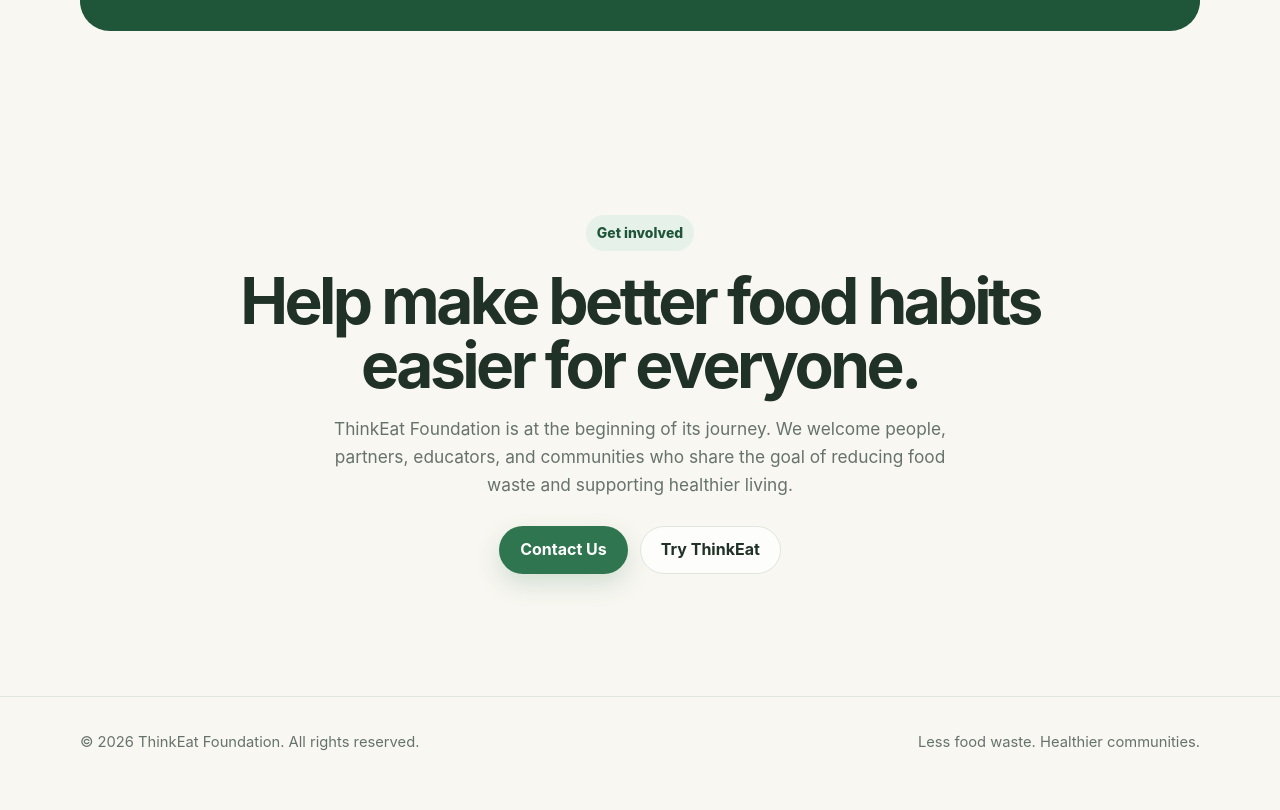
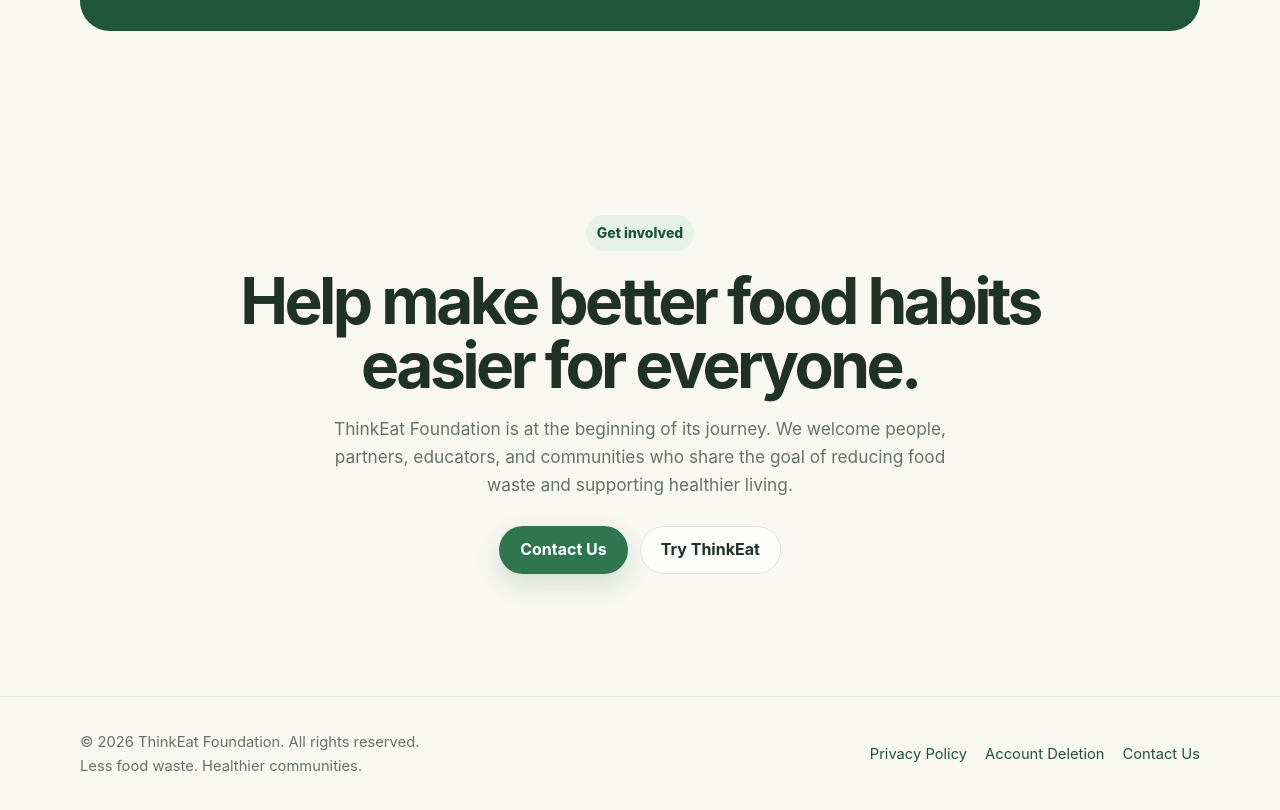
Before and after one commit to huangelenaa123-beep/thinkeat-org-website, a plain HTML site: page index.html in a window 1280 px wide. Shown: the part 3552-4362 px from the top of the page. Drawn offline with Linux system fonts and the light colour scheme.

Commit message:
docs: link privacy and account deletion from site footer

```diff
--- a/index.html
+++ b/index.html
@@ -156,6 +156,9 @@
       color:var(--muted);font-size:.92rem;
     }
     .footer-inner{display:flex;justify-content:space-between;gap:20px;flex-wrap:wrap}
+    .footer-legal{display:flex;gap:18px;align-items:center;flex-wrap:wrap}
+    .footer-legal a{color:var(--green-dark);text-decoration:none}
+    .footer-legal a:hover{text-decoration:underline}
     @media(max-width:820px){
       .navlinks{display:none}
       .hero,.app,.impact-band{grid-template-columns:1fr}
@@ -356,8 +359,12 @@
 
   <footer>
     <div class="wrap footer-inner">
-      <div>© 2026 ThinkEat Foundation. All rights reserved.</div>
-      <div>Less food waste. Healthier communities.</div>
+      <div>© 2026 ThinkEat Foundation. All rights reserved.<div>Less food waste. Healthier communities.</div></div>
+      <nav class="footer-legal" aria-label="Privacy and account information">
+        <a href="/privacy.html">Privacy Policy</a>
+        <a href="/delete-account.html">Account Deletion</a>
+        <a href="mailto:hello@thinkeat.org">Contact Us</a>
+      </nav>
     </div>
   </footer>
 </body>
```
